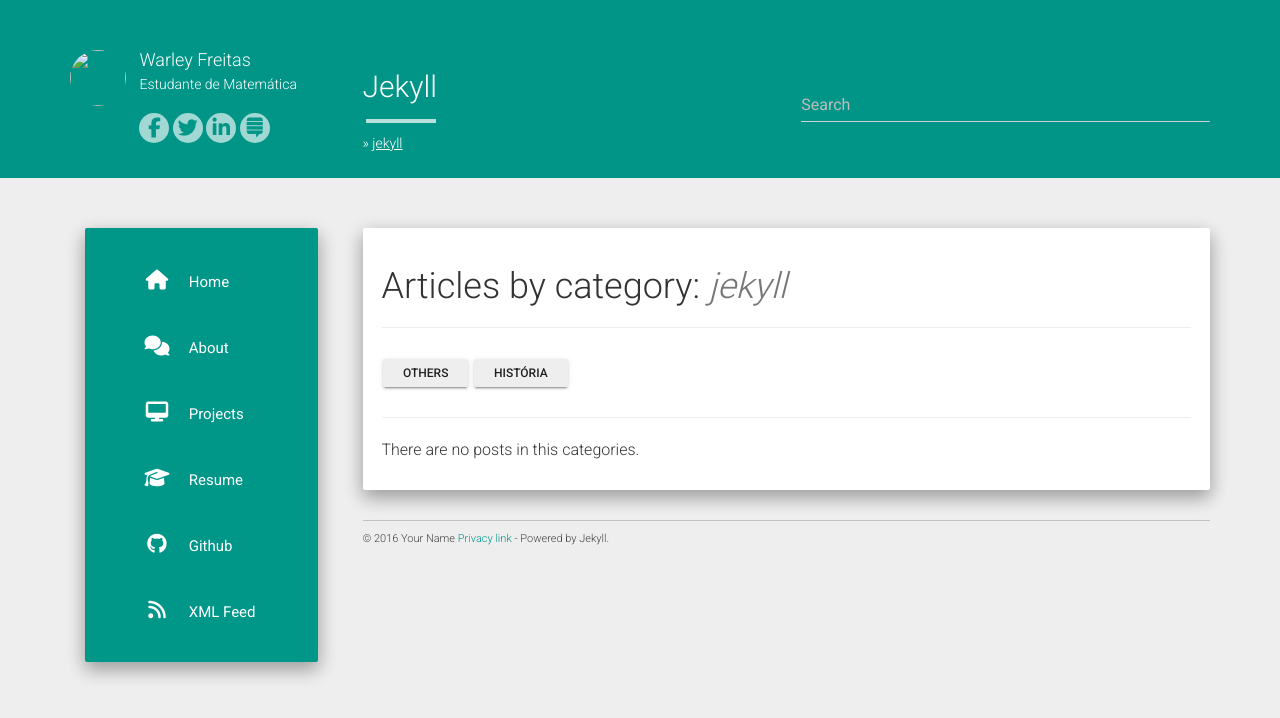
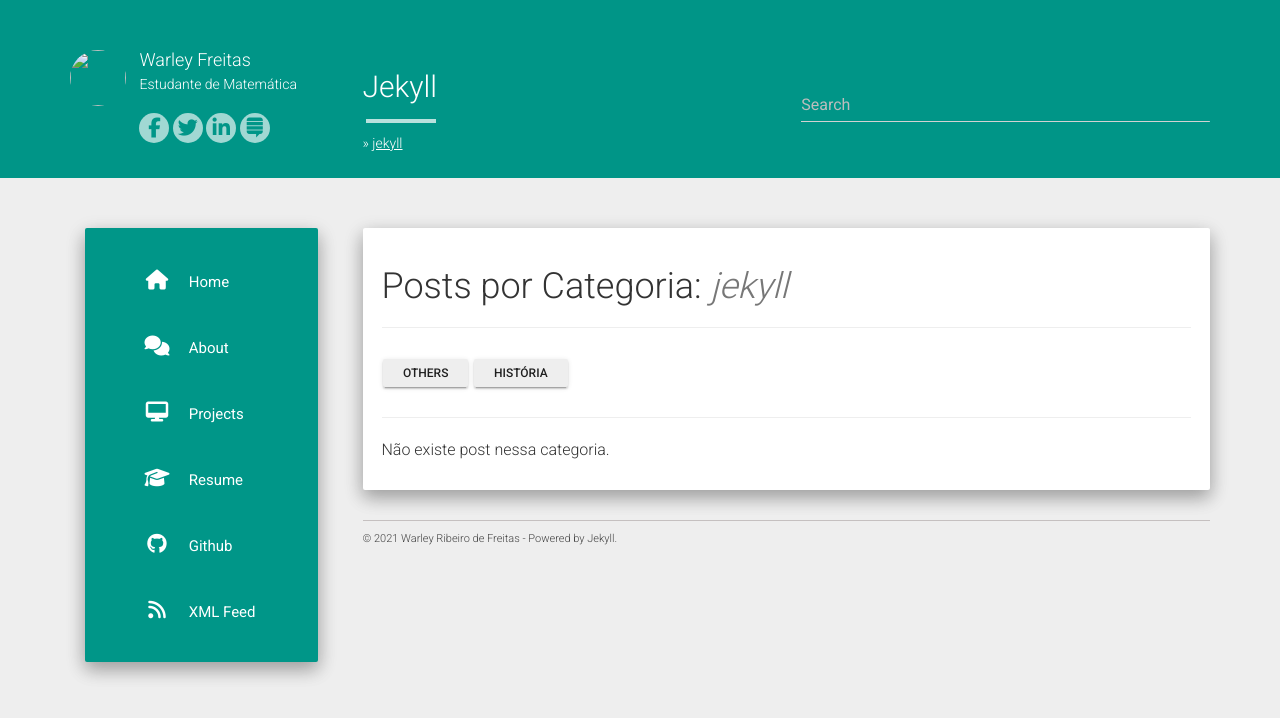
Before and after one commit to WarleyRbf/WarleyRbf.github.io, a Jekyll site: the page built from category/jekyll.md, in a window 1280 px wide. Shown: the top 718 px of the page. Built offline with Jekyll 4.4.1, drawn with Linux system fonts in a browser that asks for light colours; nearby versions of some CDN libraries.

Commit message:
reza pra dar certo

```diff
--- a/_includes/footer.html
+++ b/_includes/footer.html
@@ -1,5 +1,5 @@
 <footer>
-  © 2016 Your Name <a href="#">Privacy link</a> - Powered by Jekyll.
+  © 2021 Warley Ribeiro de Freitas - Powered by Jekyll.
 </footer>
 <div align="center">
   <script async src="https://pagead2.googlesyndication.com/pagead/js/adsbygoogle.js"></script>
--- a/_includes/project_tags.html
+++ b/_includes/project_tags.html
@@ -1,6 +1,6 @@
 {% if site.enableTags ==  true %}
 	<div id="tag-filter" class="col-md-12 col-xs-12 tag-group">
-		<span class="label tag-filter tag-cloud all">Reset</span>
+		<span class="label tag-filter tag-cloud all">Resetar</span>
         {% assign tagarray = site.tagarray %}
         {% for project in site.data.projects %}
             {% for tag in project.tags %}
--- a/_includes/share-page.html
+++ b/_includes/share-page.html
@@ -1,5 +1,5 @@
 <div class="share-page">
-    Share this on &rarr;
+    Compartilhar &rarr;
  <a href="https://twitter.com/share" class="twitter-share-button" data-via="{{ site.share.twitter_username }}">Tweet</a>
 <script>!function(d,s,id){var js,fjs=d.getElementsByTagName(s)[0],p=/^http:/.test(d.location)?'http':'https';if(!d.getElementById(id)){js=d.createElement(s);js.id=id;js.src=p+'://platform.twitter.com/widgets.js';fjs.parentNode.insertBefore(js,fjs);}}(document, 'script', 'twitter-wjs');</script>
 
--- a/_layouts/post.html
+++ b/_layouts/post.html
@@ -16,7 +16,7 @@
             {% if postHasSimilar == false and hasSimilar.size < 6 and post != page and tag == thisTag %}
                 {% if hasSimilar.size == 0 %}
                 <div class="panel-body">
-                <h4>Related Posts</h4>
+                <h4>Posts Relacionados</h4>
                 <ul>
                 {% endif %}
                 <li class="relatedPost">
--- a/_layouts/posts_by_category.html
+++ b/_layouts/posts_by_category.html
@@ -3,7 +3,7 @@
 ---
 <div class="content well">
 <header id="post-header">
-    <h1 id="post-subtitle">Articles by category: <em class="text-muted">{{ page.categories }}</em></h1>
+    <h1 id="post-subtitle">Posts por Categoria: <em class="text-muted">{{ page.categories }}</em></h1>
 </header>
 
 <div id="post-content">
@@ -50,7 +50,7 @@
         {% endfor %}
     </div>
     {% else %}
-        <p>There are no posts in this categories.</p>
+        <p>Não existe post nessa categoria.</p>
     {% endif %}
 </div>
 </div>
--- a/_layouts/project.html
+++ b/_layouts/project.html
@@ -30,7 +30,7 @@
     			</div>
     			<div class="project-footer">
     				{% if i.url %}
-    				<a href="{{ i.url }}" class="btn btn-info btn-raised btn-sm project-link">View</a>
+    				<a href="{{ i.url }}" class="btn btn-info btn-raised btn-sm project-link">Visualizar</a>
     				{% endif %}
     				<span class="project-timeline">{{ i.date }}</span>
     			</div>
```
